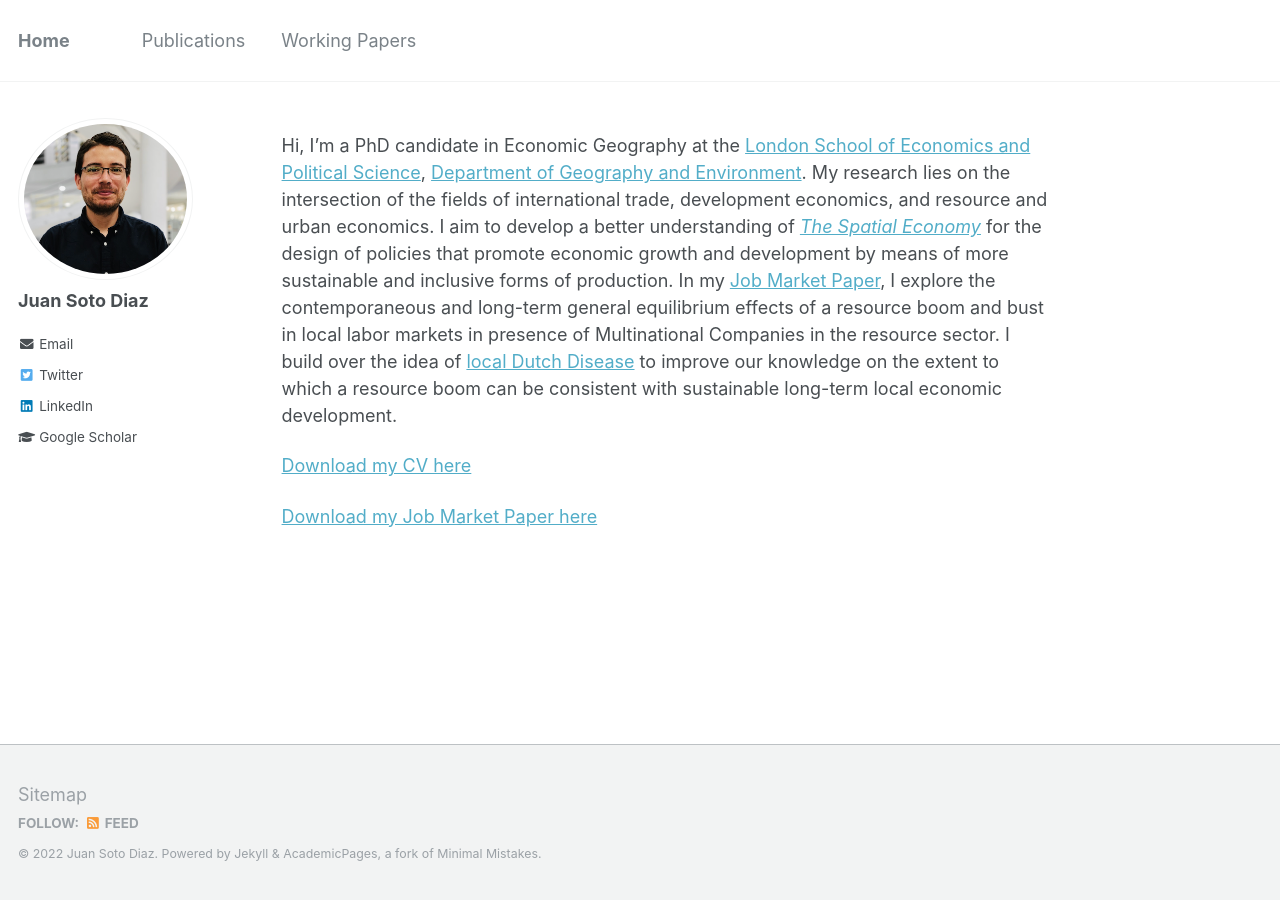
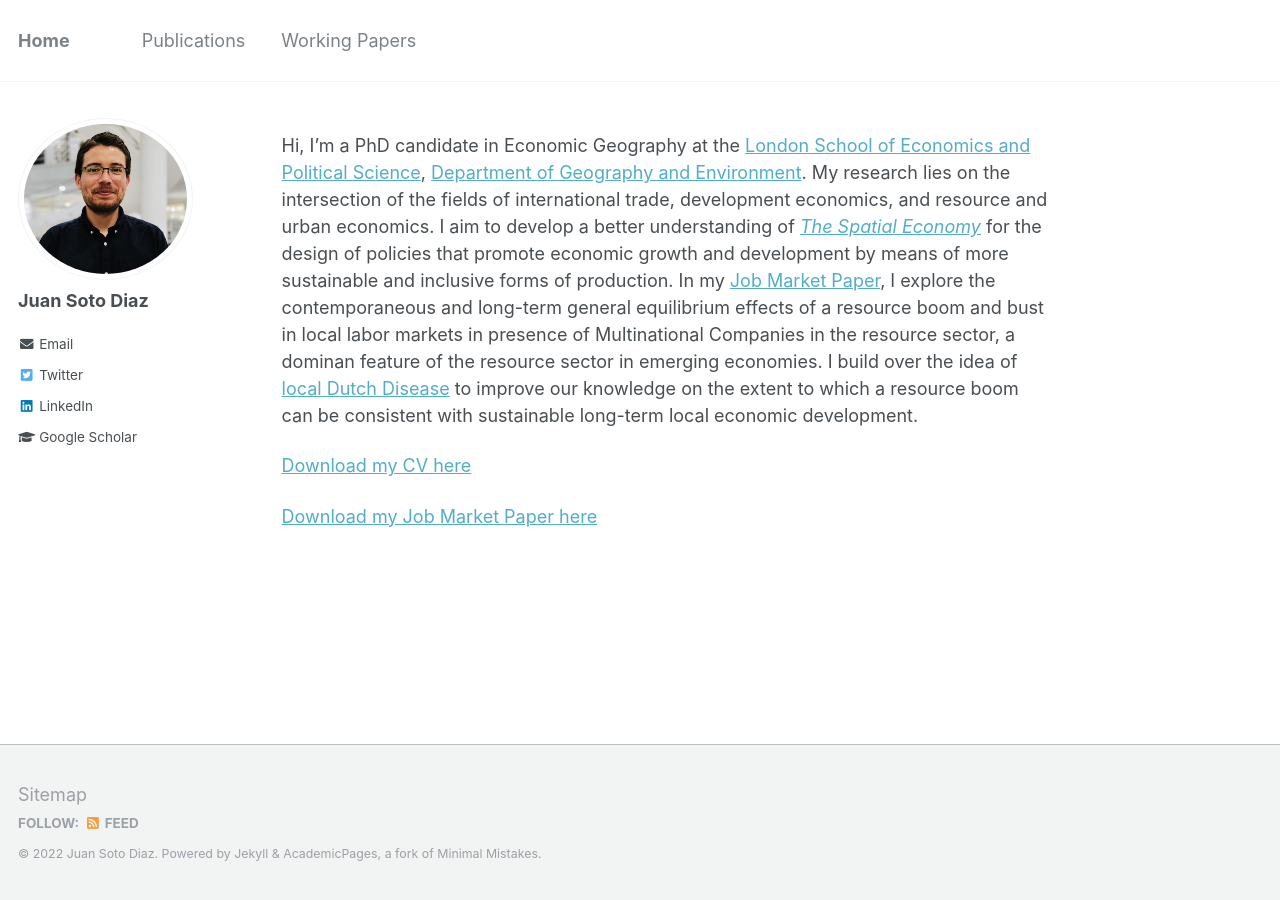
Before and after one commit to pedrofierroz87/pedrofierroz87.github.io, a Jekyll site: the page built from _pages/about.md, in a window 1280 px wide. Built offline with Jekyll 4.4.1, drawn with Linux system fonts in a browser that asks for light colours.

Commit message:
Update about.md

```diff
--- a/_pages/about.md
+++ b/_pages/about.md
@@ -8,7 +8,7 @@ redirect_from:
   - /about.html
 ---
 
-Hi, I'm a PhD candidate in Economic Geography at the [London School of Economics and Political Science](https://lse.ac.uk), [Department of Geography and Environment](https://www.lse.ac.uk/geography-and-environment). My research lies on the intersection of the fields of international trade, development economics, and resource and urban economics. I aim to develop a better understanding of [<i>The Spatial Economy</i>](https://www.aeaweb.org/articles?id=10.1257/jel.20181414) for the design of policies that promote economic growth and development by means of more sustainable and inclusive forms of production. In my [Job Market Paper](https://onlinelibrary.wiley.com/doi/epdf/10.1111/jors.12269), I explore the contemporaneous and long-term general equilibrium effects of a resource boom and bust in local labor markets in presence of Multinational Companies in the resource sector. I build over the idea of [local Dutch Disease](https://academic.oup.com/restud/article-abstract/85/2/695/4055596) to improve our knowledge on the extent to which a resource boom can be consistent with sustainable long-term local economic development.
+Hi, I'm a PhD candidate in Economic Geography at the [London School of Economics and Political Science](https://lse.ac.uk), [Department of Geography and Environment](https://www.lse.ac.uk/geography-and-environment). My research lies on the intersection of the fields of international trade, development economics, and resource and urban economics. I aim to develop a better understanding of [<i>The Spatial Economy</i>](https://www.aeaweb.org/articles?id=10.1257/jel.20181414) for the design of policies that promote economic growth and development by means of more sustainable and inclusive forms of production. In my [Job Market Paper](https://onlinelibrary.wiley.com/doi/epdf/10.1111/jors.12269), I explore the contemporaneous and long-term general equilibrium effects of a resource boom and bust in local labor markets in presence of Multinational Companies in the resource sector, a dominan feature of the resource sector in emerging economies. I build over the idea of [local Dutch Disease](https://academic.oup.com/restud/article-abstract/85/2/695/4055596) to improve our knowledge on the extent to which a resource boom can be consistent with sustainable long-term local economic development.
 
 [Download my CV here](https://onlinelibrary.wiley.com/doi/epdf/10.1111/jors.12269)
 
```
